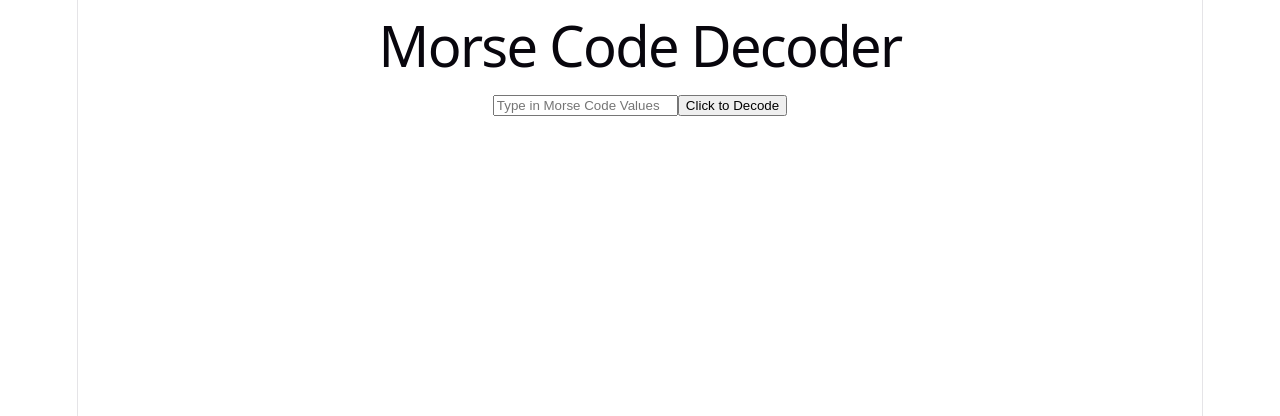
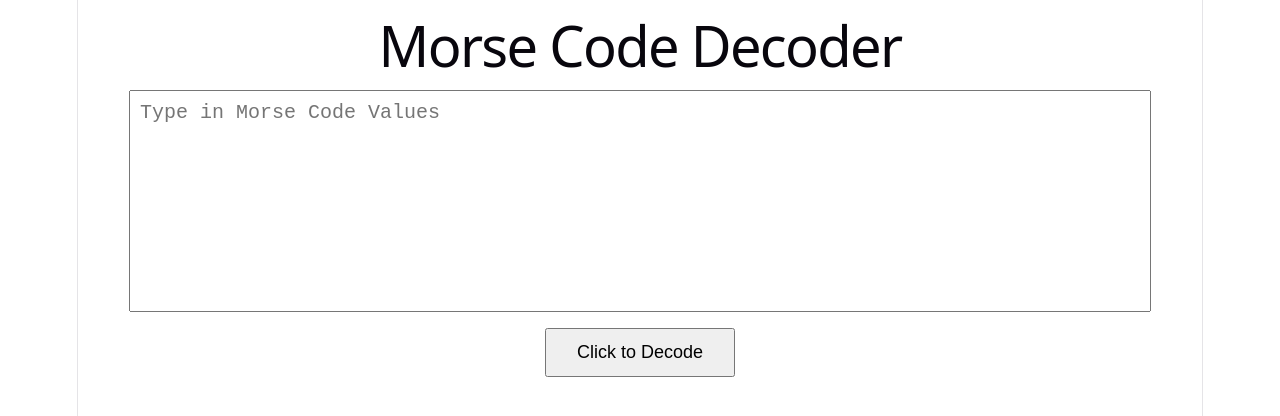
Before and after one commit to EvanCastner/morse-decoder, a React (Vite) app: page / in a window 1280 px wide. Shown: the top 416 px of the page. Built offline with nearby package versions, Linux system fonts and the light colour scheme.

Commit message:
Fix textbox size and font as well as button size and font and location

```diff
--- a/src/App.jsx
+++ b/src/App.jsx
@@ -9,15 +9,18 @@ function App() {
           <h1>Morse Code Decoder</h1>
         </header>
 
-        <main>
-          <input
-            type="text"
+        <main style={{ diplay: "flex", flexDirection: "column", alignItems: "center", gap: "12px" }}>
+          <textarea
             value={inputValue}
             onChange={(e) => setInputValue(e.target.value)}
             placeholder="Type in Morse Code Values"
+            style={{ fontSize: "20px", width: "1000px", height: "200px", padding: "10px", resize: "none" }}
           />
 
-          <button onClick={() => console.log(inputValue)}>
+          <button
+            onClick={() => console.log(inputValue)}
+            style={{ fontSize: "18px", padding: "12px 30px", marginTop: "10px" }}
+          >
             Click to Decode
           </button>
         </main>
```
